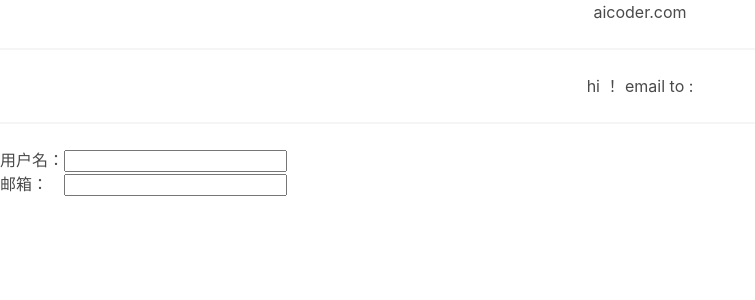
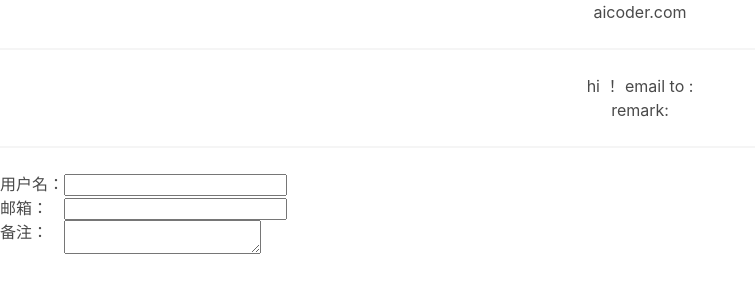
Before and after one commit to malun666/reactdemos, a React (Create React App) app: page / in a window 1280 px wide. Shown: the top 300 px of the page, without its empty margins (0-755 px from the left). Built offline with nearby package versions, Linux system fonts and the light colour scheme.

Commit message:
added the textarea and input demos

```diff
--- a/src/components/FormDmoe.js
+++ b/src/components/FormDmoe.js
@@ -5,7 +5,8 @@ class FromDemo extends Component {
     super(opt);
     this.state = {
       Name: '',
-      Mail: ''
+      Mail: '',
+      Remark: ''
     };
   }
 
@@ -21,12 +22,26 @@ class FromDemo extends Component {
     });
   }
 
+  handlerRemarkChange = e => {
+    this.setState({
+      Remark: e.target.value
+    });
+  }
+
   render () {
     return (
       <div>
-        <p>
+        <p
+          onClick={(e) => { this.setState(preState => {
+            return {
+              Remark: preState.Remark + '1'
+            }
+          })}}
+        >
           hi  { this.state.Name }！
           email to : { this.state.Mail }
+          <br/>
+          remark: { this.state.Remark }
         </p>
         <hr/>
         <form>
@@ -40,6 +55,7 @@ class FromDemo extends Component {
                     type="text"
                     id="txtName"
                     name="Name"
+                    value={this.state.Name}
                   />
                 </td>
               </tr>
@@ -50,13 +66,25 @@ class FromDemo extends Component {
                     id="txtMail"
                     type="text"
                     name="Mail"
+                    value={this.state.Mail}
                     onChange={this.handlerEmailChange}
                   />
                 </td>
               </tr>
+              <tr>
+                <td><label htmlFor="txtRemark">备注：</label></td>
+                <td>
+                 <textarea
+                  id="txtRemark"
+                  name="Remark"
+                  value={ this.state.Remark }
+                  onChange={this.handlerRemarkChange}
+                 >
+                 </textarea>
+                </td>
+              </tr>
             </tbody>
           </table>
-
         </form>
       </div>
     )
```
